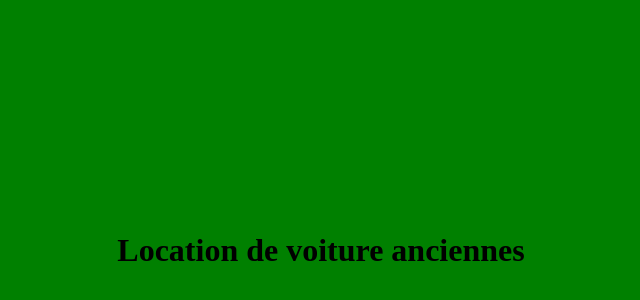
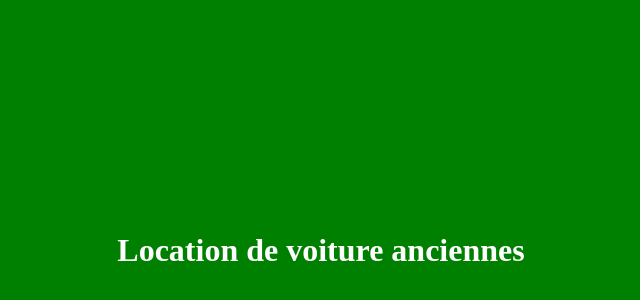
Before and after one commit to Yacine91/LocationDeVoiture, a plain HTML site: page index.html in a window 1280 px wide. Shown: the part 42-342 px from the top of the page, without its empty margins (319-959 px from the left). Drawn offline with Linux system fonts and the light colour scheme.

Commit message:
modif couleur du titre

```diff
--- a/index.html
+++ b/index.html
@@ -4,6 +4,6 @@
 	<title></title>
 </head>
 <body style="background-color: green">
-	<h1 style="padding-top: 20%;padding-bottom: 20%; text-align: center;">Location de voiture anciennes</h1>
+	<h1 style="padding-top: 20%;padding-bottom: 20%; text-align: center;color: #fff">Location de voiture anciennes</h1>
 </body>
 </html>
```
